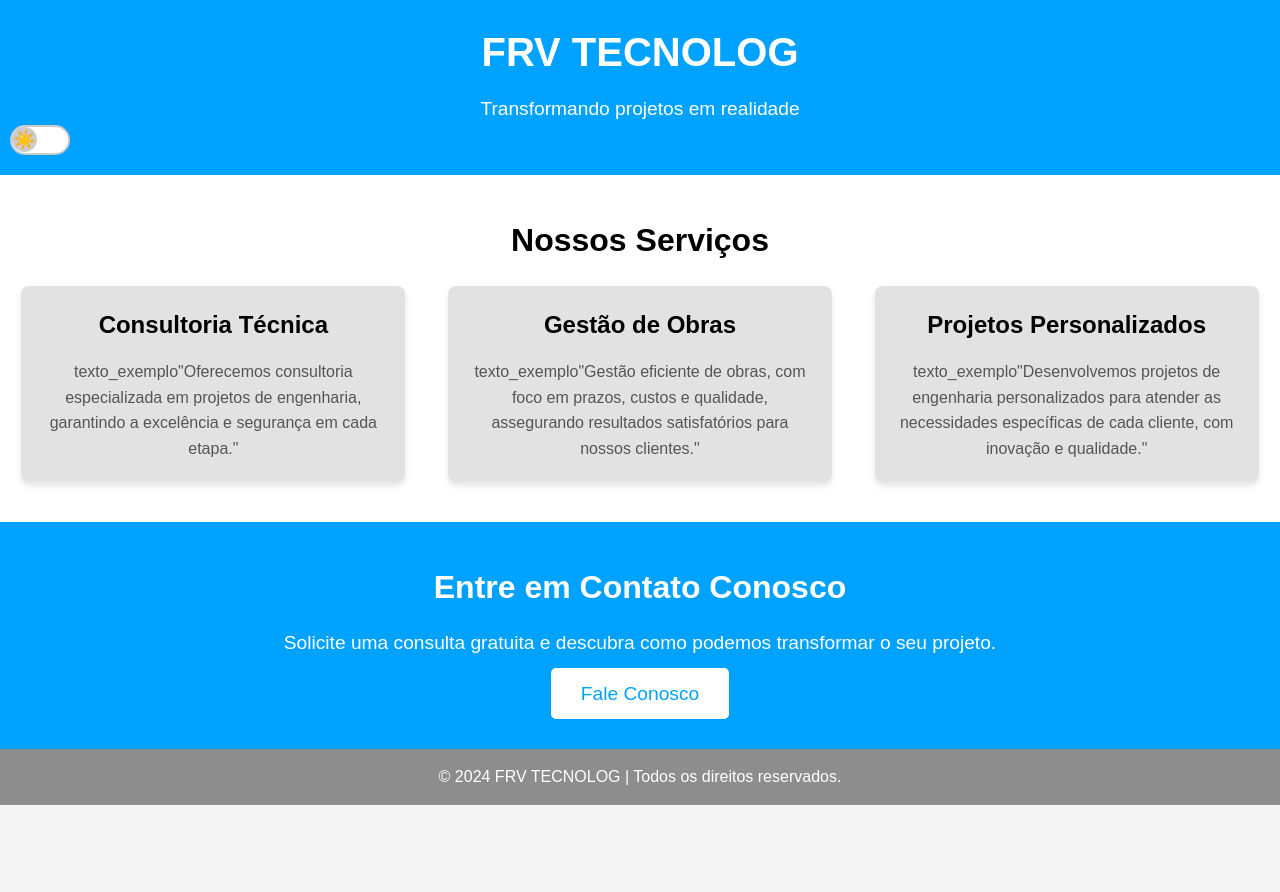
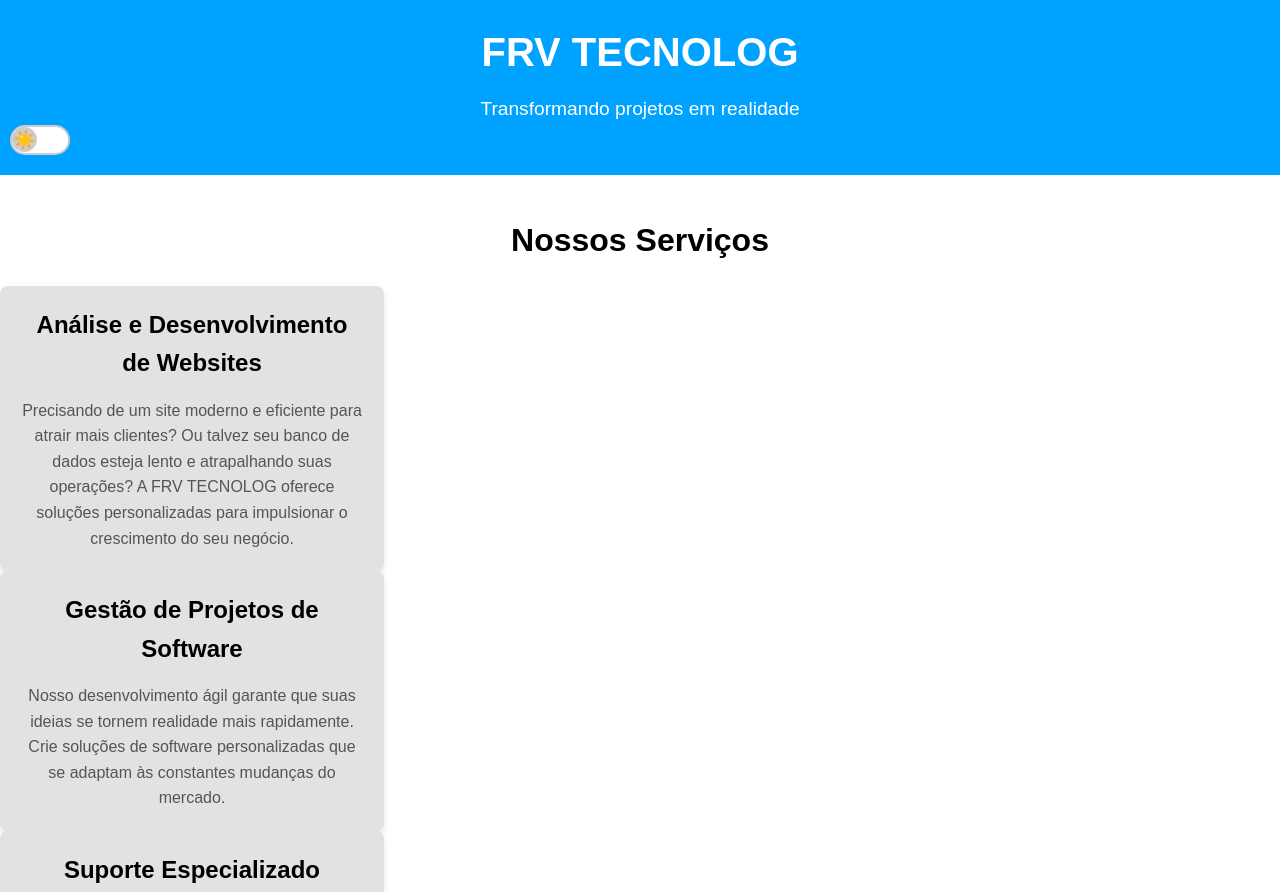
Before and after one commit to FRVrepositorio/projeto1, a plain HTML site: page index.html in a window 1280 px wide. Shown: the top 892 px of the page. Before the commit the page ends 805 px from the top, so only its background shows below. Drawn offline with nearby package versions, Linux system fonts and the light colour scheme.

Commit message:
Update index.html

```diff
--- a/index.html
+++ b/index.html
@@ -32,18 +32,17 @@
      <section class="services">
         <div  >
             <h2>Nossos Serviços</h2>
-            <div class="service-list">
-                <div class="service-item">
-                    <h3>Consultoria Técnica</h3>
-                    <p class="text-item">texto_exemplo"Oferecemos consultoria especializada em projetos de engenharia, garantindo a excelência e segurança em cada etapa."</p>
+           <div class="service-item">
+                    <h3>Análise e Desenvolvimento de Websites</h3>
+                    <p class="text-item">Precisando de um site moderno e eficiente para atrair mais clientes? Ou talvez seu banco de dados esteja lento e atrapalhando suas operações? A FRV TECNOLOG oferece soluções personalizadas para impulsionar o crescimento do seu negócio.</p>
                 </div>
                 <div class="service-item">
-                    <h3>Gestão de Obras</h3>
-                    <p class="text-item">texto_exemplo"Gestão eficiente de obras, com foco em prazos, custos e qualidade, assegurando resultados satisfatórios para nossos clientes."</p>
+                <h3>Gestão de Projetos de Software</h3>
+                    <p class="text-item"> Nosso desenvolvimento ágil garante que suas ideias se tornem realidade mais rapidamente. Crie soluções de software personalizadas que se adaptam às constantes mudanças do mercado.</p>
                 </div>
                 <div class="service-item">
-                    <h3>Projetos Personalizados</h3>
-                    <p class="text-item">texto_exemplo"Desenvolvemos projetos de engenharia personalizados para atender as necessidades específicas de cada cliente, com inovação e qualidade."</p>
+                    <h3>Suporte Especializado</h3>
+                    <p class="text-item">Possuímos uma equipe de suporte qualificada e experiente, pronta para te auxiliar em todas as etapas do uso do nosso software. Com anos de experiência no mercado, nossos especialistas oferecem soluções personalizadas e eficientes para qualquer problema que você possa encontrar. Nosso objetivo é garantir que você tire o máximo proveito do nosso software e tenha uma experiência positiva.</p>
                 </div>
             </div>
         </div>
```
